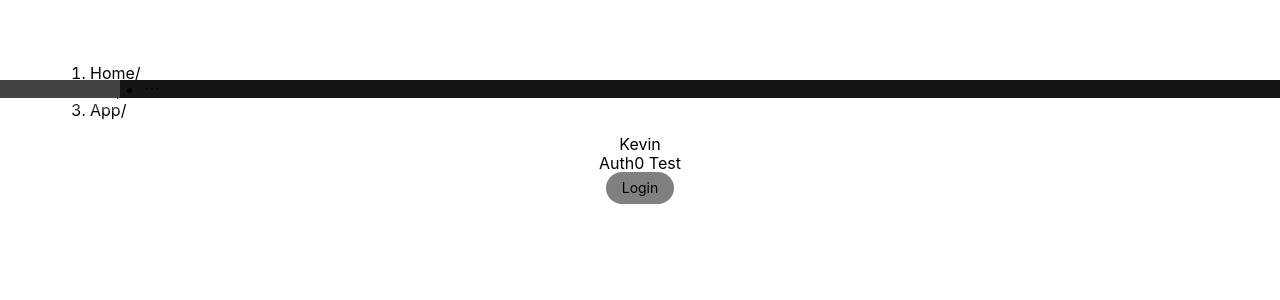
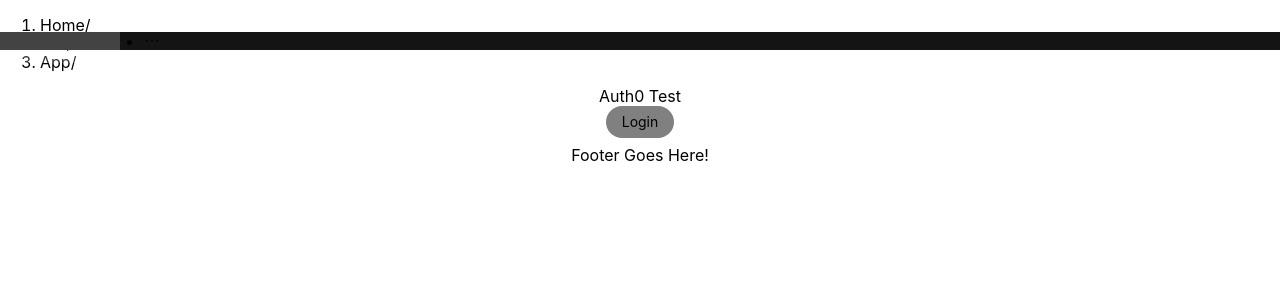
Before and after one commit to kxwzhang/ppr-routes, a React (Create React App) app: page / in a window 1280 px wide. Shown: the top 300 px of the page. Built offline with nearby package versions, Linux system fonts and the light colour scheme.

Commit message:
Add footer to bottom of page

```diff
--- a/src/App.js
+++ b/src/App.js
@@ -1,11 +1,13 @@
 import React, { useState, useMemo } from 'react';
 import { Route, Switch } from 'react-router-dom';
 import { ProtectedRoute, PrivateRoute, RestrictedRoute } from './components/util/route_util';
+import { Layout } from 'antd'
 import { Splash } from './components/Splash';
 import { Profile } from './components/Profile';
 import { Album } from './components/Album';
 import { Subscribe } from './components/Subscribe';
 import { NavigationBar } from './components/NavigationBar'
+const { Footer } = Layout
 
 function App() {
   return (
@@ -17,6 +19,7 @@
         <ProtectedRoute exact path='/subscribe' component={Subscribe} />
         <Route exact path='/' component={Splash} />
       </Switch>
+      <Footer style={{ textAlign: 'center' }}>Footer Goes Here!</Footer>
     </div>
   );
 }
--- a/src/components/NavigationBar.js
+++ b/src/components/NavigationBar.js
@@ -6,10 +6,8 @@
 
 export const NavigationBar = withRouter(() => {
   return (
-    // <div>
     <Layout>
       <Header style={{ position: 'fixed', zIndex: 1, width: '100%' }}>
-          {/* <div className="logo" /> */}
         <Logo />
         <Menu theme="dark" mode="horizontal" defaultSelectedKeys={['2']} style={{ background: '#141414' }}>
           <Link to="/profile"><Menu.Item key="1">Profile</Menu.Item></Link>
@@ -17,16 +15,12 @@
           <Link to="/music"><Menu.Item key="3">Subscribe</Menu.Item></Link>
         </Menu>
       </Header>
-        <Content className="site-layout" style={{ padding: '0 50px', marginTop: 64, background: '#fff' }}>
       <Breadcrumb style={{ margin: '16px 0' }}>
         <Breadcrumb.Item>Home</Breadcrumb.Item>
         <Breadcrumb.Item>List</Breadcrumb.Item>
         <Breadcrumb.Item>App</Breadcrumb.Item>
       </Breadcrumb>
-        </Content>
-        <Footer style={{ textAlign: 'center' }}>Kevin</Footer>
     </Layout>
-    // </div>
   )
 })
 
```
Also changed, not shown: 1 other file (tests, documents, lock files or other folders). Lines whose indentation alone changed are shown as unchanged.
